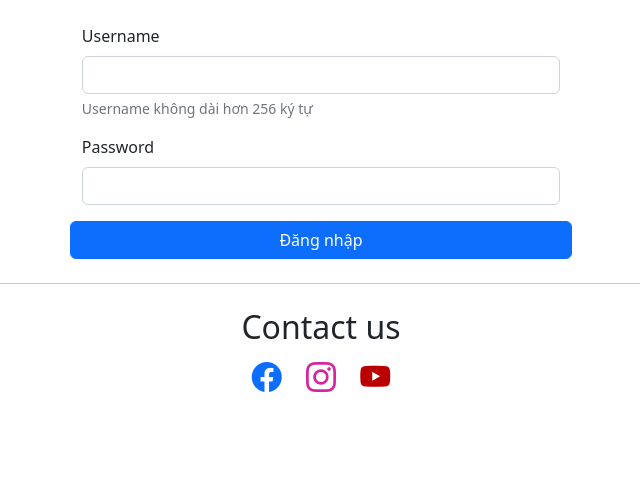
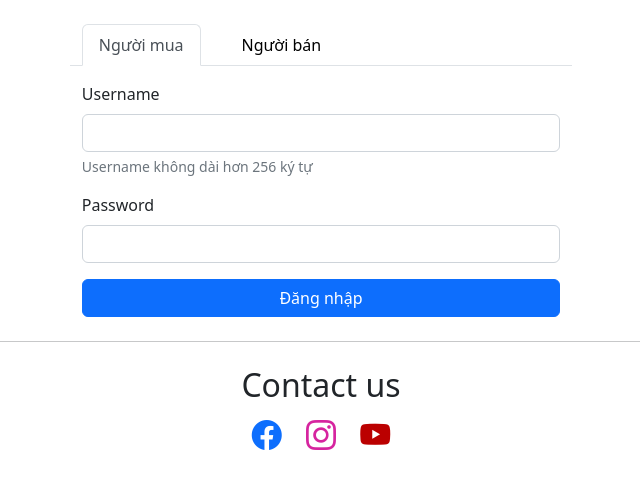
Before and after one commit to 488Ques/gomsuviet, a PHP site: page /login.php in a window 1280 px wide. Shown: the part 68-557 px from the top of the page, without its empty margins (319-959 px from the left). Run offline with PHP 8.4, Linux system fonts and the light colour scheme; some libraries are stand-ins or nearby versions.

Commit message:
feat: implement merchant login and logout

```diff
--- a/controllers/logout.ctl.php
+++ b/controllers/logout.ctl.php
@@ -3,6 +3,9 @@ session_start();
 
 if (!empty($_SESSION['username'])) {
     unset($_SESSION['username']);
+    header('Location: /');
+} else if (!empty($_SESSION['merchantUsername'])) {
+    unset($_SESSION['merchantUsername']);
     header('Location: /');
 } else {
     header('Content-type: text/html; charset=utf8');
--- a/views/header.partial.php
+++ b/views/header.partial.php
@@ -6,14 +6,15 @@ require_once('modules/cart.php');
     <div class="container">
         <a class="navbar-brand" href="/">Gốm Sứ Việt</a>
 
-        <button class="navbar-toggler" type="button" data-bs-toggle="collapse" data-bs-target="#navbarSupportedContent" aria-controls="navbarSupportedContent" aria-expanded="false" aria-label="Toggle navigation">
+        <button class="navbar-toggler" type="button" data-bs-toggle="collapse" data-bs-target="#navbarSupportedContent"
+                aria-controls="navbarSupportedContent" aria-expanded="false" aria-label="Toggle navigation">
             <span class="navbar-toggler-icon"></span>
         </button>
         <div class="collapse navbar-collapse" id="navbarSupportedContent">
             <ul class="navbar-nav mb-2 me-auto mb-lg-0">
                 <li class="nav-item">
                     <form class="d-flex" action="/search.php">
-                        <input type="text" name="product_name" class="form-control" placeholder="Nhập tên sản phẩm" />
+                        <input type="text" name="product_name" class="form-control" placeholder="Nhập tên sản phẩm"/>
                         <button class="btn btn-outline-primary ms-2">
                             <i class="bi bi-search"></i>
                         </button>
@@ -50,7 +51,9 @@ require_once('modules/cart.php');
                         <i class="bi bi-person-circle me-1"></i>
                         <?php
                         if (!empty($_SESSION['username'])) {
-                            echo $_SESSION['username'];;
+                            echo $_SESSION['username'];
+                        } else if (!empty($_SESSION['merchantUsername'])) {
+                            echo $_SESSION['merchantUsername'];
                         } else {
                             echo 'Tài khoản';
                         }
@@ -60,6 +63,8 @@ require_once('modules/cart.php');
                     <ul class="dropdown-menu">
                         <?php
                         if (!empty($_SESSION['username'])) {
+                            echo '<li><a class="dropdown-item" href="/controllers/logout.ctl.php">Đăng xuất</a></li>';
+                        } else if (!empty($_SESSION['merchantUsername'])) {
                             echo '<li><a class="dropdown-item" href="/controllers/logout.ctl.php">Đăng xuất</a></li>';
                         } else {
                             echo '<li><a class="dropdown-item" href="/login.php">Đăng nhập</a></li>
--- a/views/login.tmpl.php
+++ b/views/login.tmpl.php
@@ -7,7 +7,20 @@ require_once('modules/helpers.php');
     include_once('views/msg.php');
     ?>
 
-    <form class="row justify-content-center mx-auto" style="max-width: 40%;" action="/controllers/login.ctl.php" method="POST">
+    <div class="row justify-content-center mx-auto" style="max-width: 40%;">
+        <ul class="nav nav-tabs">
+            <li class="nav-item">
+                <a class="nav-link active" id="tab1" data-bs-toggle="tab" href="#user">Người mua</a>
+            </li>
+            <li class="nav-item">
+                <a class="nav-link" id="tab2" data-bs-toggle="tab" href="#merchant">Người bán</a>
+            </li>
+        </ul>
+
+        <div class="tab-content mt-3">
+            <div class="tab-pane fade show active" id="user">
+                <form action="/controllers/login.ctl.php"
+                      method="POST">
                     <div class="mb-3">
                         <label class="form-label">Username</label>
                         <input type="text" class="form-control" name="username" value="<?php echo getURLParameter('username') ?>">
@@ -19,6 +32,29 @@ require_once('modules/helpers.php');
                         <input type="password" class="form-control" name="password">
                     </div>
 
-        <input type="submit" class="btn btn-primary" value="Đăng nhập">
+                    <input type="submit" class="btn btn-primary w-100" value="Đăng nhập">
                 </form>
+            </div>
+
+            <div class="tab-pane fade" id="merchant">
+                <form action="/controllers/merchantLogin.ctl.php"
+                      method="POST">
+                    <div class="mb-3">
+                        <label class="form-label">Username</label>
+                        <input type="text" class="form-control" name="username" value="<?php echo getURLParameter('username') ?>">
+                        <div class="form-text">Username không dài hơn 256 ký tự</div>
+                    </div>
+
+                    <div class="mb-3">
+                        <label class="form-label">Password</label>
+                        <input type="password" class="form-control" name="password">
+                    </div>
+
+                    <input type="submit" class="btn btn-primary w-100" value="Đăng nhập">
+                </form>
+            </div>
+        </div>
+    </div>
+
+
 </section>
```
Also changed, not shown: controllers/merchantLogin.ctl.php (added, +23 -0 lines). Lines whose indentation alone changed are shown as unchanged.
